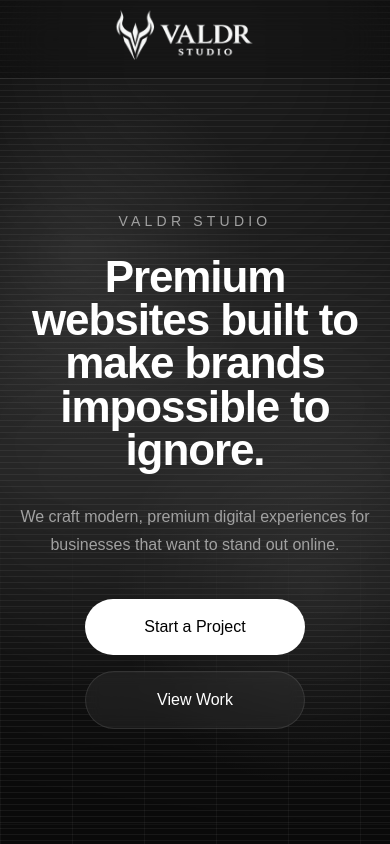
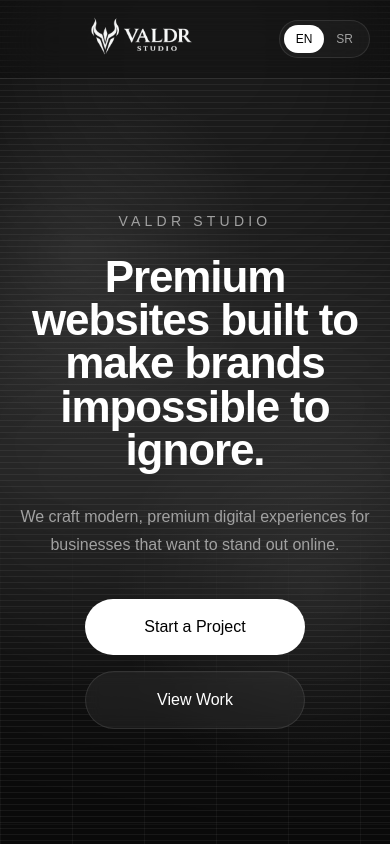
Before and after one commit to VikingVile/Valdr-Studio, a Next.js app: page / in a window 390 px wide. Shown: the top 844 px of the page. Built offline with nearby package versions, Linux system fonts and the light colour scheme.

Commit message:
Fix mobile language switcher

```diff
--- a/app/page.tsx
+++ b/app/page.tsx
@@ -512,7 +512,7 @@ export default function Home() {
             </a>
           </nav>
 
-          <div className="hidden items-center gap-3 sm:flex">
+          <div className="flex items-center gap-2 sm:gap-3">
             <div className="flex rounded-full border border-white/10 bg-white/[0.03] p-1 text-xs font-medium text-neutral-400">
               <button
                 type="button"
@@ -537,7 +537,7 @@ export default function Home() {
 
             <a
               href="#contact"
-              className="rounded-full border border-white/10 bg-white/5 px-5 py-2 text-sm font-medium transition hover:bg-white hover:text-black"
+              className="hidden rounded-full border border-white/10 bg-white/5 px-5 py-2 text-sm font-medium transition hover:bg-white hover:text-black sm:inline-flex"
             >
               {t.nav.startProject}
             </a>
```
